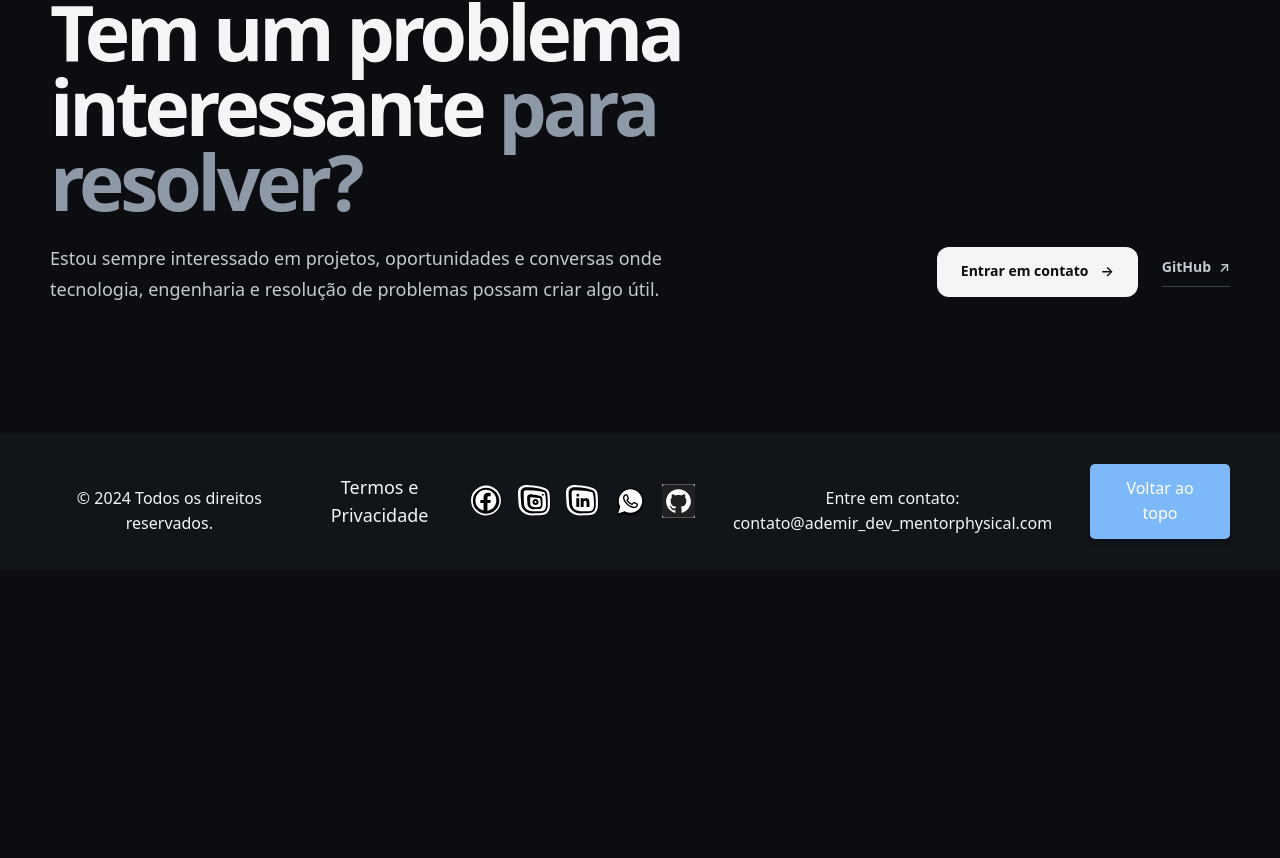
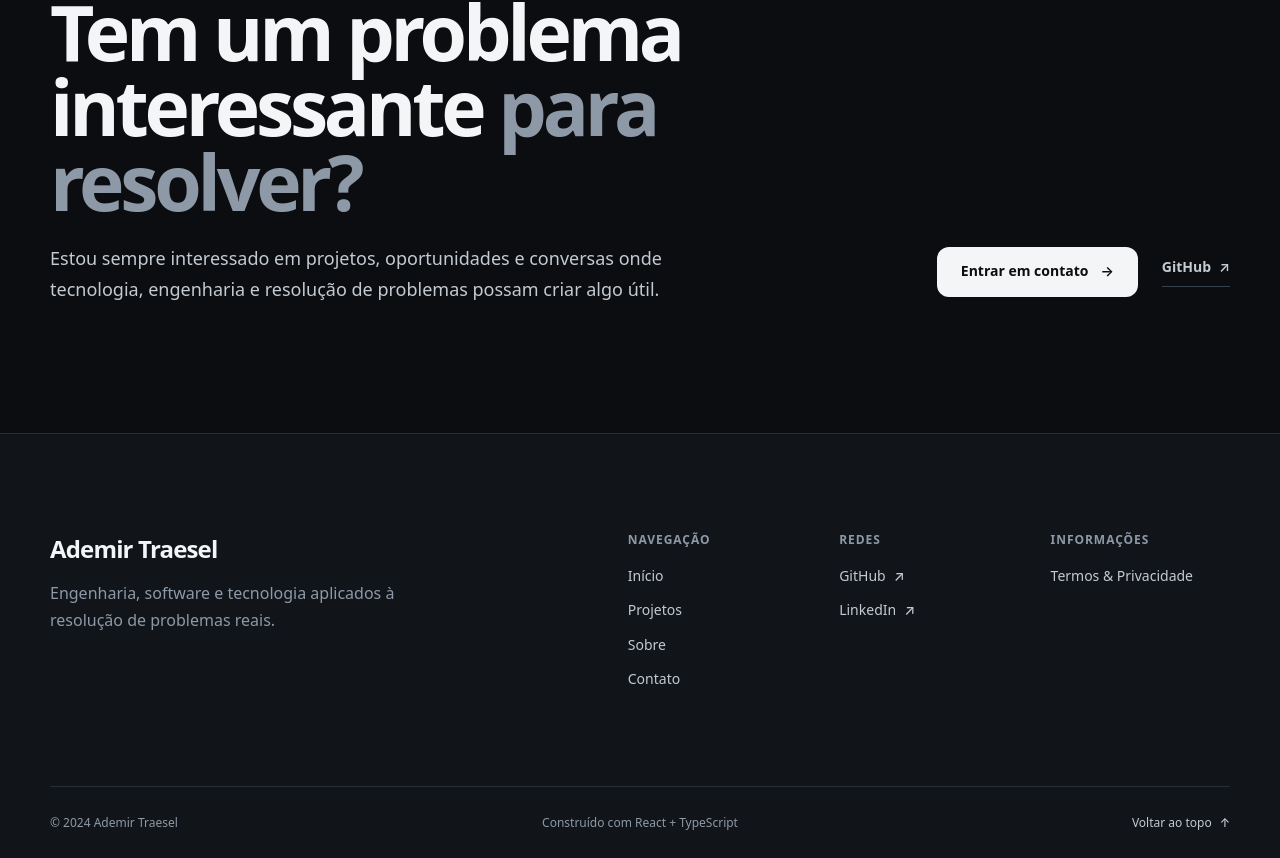
Before and after one commit to Ademir892/My-portifolio, a React (Vite) app: page / in a window 1280 px wide. Shown: the part 4171-5029 px from the top of the page. Before the commit the page ends 4741 px from the top, so only its background shows below. Built offline with nearby package versions, Linux system fonts and the light colour scheme.

Commit message:
feat: redesign portifolio footer

```diff
--- a/src/components/Footer/index.tsx
+++ b/src/components/Footer/index.tsx
@@ -1,84 +1,128 @@
-import { useState, useEffect } from "react";
-import iconFacebook from "./../../../assets/icons8-facebook-64.svg";
-import iconInstagram from "./../../../assets/icons8-instagram-64.svg";
-import iconLinkedin from "./../../../assets/icons8-linkedin-64.svg";
-import iconWhats from "./../../../assets/icons8-whatsapp (1).svg";
-import iconGitHub from "./../../../assets/icons8-github.svg";
+import { Link } from "react-router-dom";
+
 import "./styles.css";
-import { Link } from "react-router-dom";
-import { finalEmailDisplay, actualEmailForMailto }from "./../../utils/exportConst.ts";
+
+const navigationLinks = [
+  {
+    label: "Início",
+    path: "/",
+  },
+  {
+    label: "Projetos",
+    path: "/projects",
+  },
+  {
+    label: "Sobre",
+    path: "/about",
+  },
+  {
+    label: "Contato",
+    path: "/contact",
+  },
+];
+
+const socialLinks = [
+  {
+    label: "GitHub",
+    url: "https://github.com/Ademir892",
+  },
+  {
+    label: "LinkedIn",
+    url: "https://www.linkedin.com/in/ademir-marmitt-traesel-63bb20221/",
+  },
+];
 
 export default function Footer() {
-  const [showScrollButton, setShowScrollButton] = useState(false);
-
-  const year = new Date().getFullYear();
-
-
-
-  useEffect(() => {
-    const handleScroll = () => {
-      if (window.scrollY > 200) {
-        setShowScrollButton(true);
-      } else {
-        setShowScrollButton(false);
-      }
-    };
-
-    window.addEventListener("scroll", handleScroll);
-
-    return () => {
-      window.removeEventListener("scroll", handleScroll);
-    };
-  }, []);
+  const currentYear = new Date().getFullYear();
 
   return (
-    <footer>
-      <p className="footer-font-color">&copy; {year} Todos os direitos reservados.</p>
-      <nav className="nav-footer">
-        <div className="links-footer">
-          <Link to="/termos">Termos e Privacidade</Link>
+    <footer className="site-footer">
+      <div className="site-footer__container">
+        <div className="site-footer__top">
+          <div className="site-footer__brand">
+            <Link
+              to="/"
+              className="site-footer__name"
+              aria-label="Ir para a página inicial"
+            >
+              Ademir Traesel
+            </Link>
+
+            <p className="site-footer__description">
+              Engenharia, software e tecnologia aplicados à resolução de
+              problemas reais.
+            </p>
           </div>
+
+          <div className="site-footer__navigation">
+            <div className="site-footer__group">
+              <span className="site-footer__group-title">Navegação</span>
+
+              <nav
+                className="site-footer__links"
+                aria-label="Navegação do rodapé"
+              >
+                {navigationLinks.map((link) => (
+                  <Link
+                    key={link.path}
+                    to={link.path}
+                    className="site-footer__link"
+                  >
+                    {link.label}
+                  </Link>
+                ))}
               </nav>
-      <div className="mp-container socials-media">
-        <a href="https://www.facebook.com/ademir.traesel" target="_blank" rel="noopener noreferrer">
-          <img src={iconFacebook} alt="Facebook" />
-        </a>
+            </div>
+
+            <div className="site-footer__group">
+              <span className="site-footer__group-title">Redes</span>
+
+              <div className="site-footer__links">
+                {socialLinks.map((link) => (
                   <a
-          href="https://www.instagram.com/ademir_dev_mentorphysical?igsh=dTA2c2t4aHBqNHA3"
+                    key={link.url}
+                    href={link.url}
                     target="_blank"
                     rel="noopener noreferrer"
+                    className="site-footer__link"
                   >
-          <img src={iconInstagram} alt="Instagram" />
+                    {link.label}
+
+                    <span aria-hidden="true">↗</span>
                   </a>
+                ))}
+              </div>
+            </div>
+
+            <div className="site-footer__group">
+              <span className="site-footer__group-title">Informações</span>
+
+              <div className="site-footer__links">
+                <Link to="/termos" className="site-footer__link">
+                  Termos & Privacidade
+                </Link>
+              </div>
+            </div>
+          </div>
+        </div>
+
+        <div className="site-footer__bottom">
+          <span>© {currentYear} Ademir Traesel</span>
+
+          <span className="site-footer__signature">
+            Construído com React + TypeScript
+          </span>
+
           <a
-          href="https://www.linkedin.com/in/ademir-marmitt-traesel-63bb20221/"
-          target="_blank"
-          rel="noopener noreferrer"
+            href="#top"
+            className="site-footer__back-to-top"
+            aria-label="Voltar ao início da página"
           >
-          <img src={iconLinkedin} alt="LinkedIn" />
-        </a>
-        <a
-          href="https://wa.me/5551997923275?text=Olá! Gostaria de mais informações."
-          target="_blank"
-          rel="noopener noreferrer"
-        >
-          <img src={iconWhats} alt="WhatsApp" />
-        </a>
-        <a href="https://github.com/Ademir892" target="_blank" rel="noopener noreferrer">
-          <img src={iconGitHub} alt="GitHub" />
+            Voltar ao topo
+            <span aria-hidden="true">↑</span>
           </a>
         </div>
-      <p className="footer-font-color">
-        Entre em contato:{" "}
-        <a href={`mailto:${actualEmailForMailto}`}>{finalEmailDisplay}</a>
-      </p>
-
-      <button
-        className={showScrollButton ? "show" : ""}
-        onClick={() => window.scrollTo({ top: 0, behavior: "smooth" })}
-      >
-        Voltar ao topo
-      </button>
+      </div>
     </footer>
   );
 }
--- a/src/components/Footer/styles.css
+++ b/src/components/Footer/styles.css
@@ -1,151 +1,223 @@
+.site-footer {
+  border-top: 1px solid var(--color-border);
 
-footer {
-    background-color: var(--bg-color-footer, #2c3e50);
-    color: var(--font-color-primary, #ffffff);
-    height: auto;
-    display: flex;
-    flex-direction: column;
-    align-items: center;
-    justify-content: space-around;
-    padding: 20px 40px;
-    text-align: center;
+  background: var(--color-bg-elevated);
 }
 
-.nav-footer {
-    display: grid;
-    grid-template-columns: repeat(auto-fit, minmax(120px, 1fr));
-    gap: 10px;
-    text-align: center;
+.site-footer__container {
+  width: min(
+    calc(100% - (var(--container-padding) * 2)),
+    var(--container-width)
+  );
+
+  margin-inline: auto;
 }
 
-.links-footer {
-    display: flex;
-    flex-wrap: wrap;
-    justify-content: center;
-    margin: 10px 0;
+/* =========================
+   TOP
+   ========================= */
+
+.site-footer__top {
+  display: grid;
+  grid-template-columns:
+    minmax(280px, 0.8fr)
+    minmax(0, 1fr);
+
+  gap: var(--space-9);
+
+  padding-block: var(--space-9);
 }
 
-.links-footer a {
-    color: var(--font-color-primary, #ffffff);
-    text-decoration: none;
-    margin: 0 10px;
-    transition: color 0.3s ease;
+.site-footer__brand {
+  max-width: 430px;
 }
 
-.links-footer a:hover {
-    color: #4caf50;
+.site-footer__name {
+  display: inline-block;
+
+  color: var(--color-text);
+
+  font-size: var(--font-size-2xl);
+  font-weight: var(--font-weight-semibold);
+
+  letter-spacing: -0.035em;
+
+  transition: color var(--transition-fast);
 }
 
-.socials-media {
-    display: flex;
-    justify-content: center;
-    align-items: center;
-    gap: 15px;
+.site-footer__name:hover {
+  color: var(--color-accent);
 }
 
-.socials-media img {
-    width: 32px;
-    height: 32px;
-    transition: transform 0.2s ease;
+.site-footer__description {
+  max-width: 420px;
+
+  margin-top: var(--space-3);
+
+  color: var(--color-text-muted);
+
+  line-height: 1.7;
 }
 
-.socials-media img:hover {
-    transform: scale(1.2);
+/* =========================
+   NAVIGATION
+   ========================= */
+
+.site-footer__navigation {
+  display: grid;
+  grid-template-columns: repeat(3, 1fr);
+
+  gap: var(--space-6);
 }
 
-.footer-font-color {
-    color: var(--font-color-primary, #ffffff);
-    margin-top: 20px;
-    text-align: center;
+.site-footer__group {
+  min-width: 0;
 }
 
-button {
-    padding: 10px 20px;
-    font-size: 16px;
-    color: white;
-    background-color: var(--color-btn-footer);
-    border: none;
-    border-radius: 5px;
-    box-shadow: 0px 4px 6px rgba(0, 0, 0, 0.2);
-    cursor: pointer;
-    transition: box-shadow 0.3s ease, transform 0.3s ease;
+.site-footer__group-title {
+  display: block;
+
+  margin-bottom: var(--space-4);
+
+  color: var(--color-text-muted);
+
+  font-size: var(--font-size-xs);
+  font-weight: var(--font-weight-semibold);
+
+  letter-spacing: 0.08em;
+  text-transform: uppercase;
 }
 
-button:hover {
-    box-shadow: 0px 6px 10px rgba(0, 0, 0, 0.3);
-    transform: translateY(-2px);
+.site-footer__links {
+  display: flex;
+  flex-direction: column;
+
+  gap: var(--space-3);
 }
 
+.site-footer__link {
+  width: fit-content;
 
-@media (max-width: 480px) {
-    footer {
-        padding: 15px 20px;
-    }
+  display: inline-flex;
+  align-items: center;
 
-    .nav-footer {
-        grid-template-columns: 1fr;
-        gap: 5px;
-    }
+  gap: var(--space-2);
 
-    .links-footer {
-        flex-direction: column;
-        align-items: center;
-    }
+  color: var(--color-text-secondary);
 
-    .links-footer a {
-        margin: 5px 0;
-        font-size: 14px;
-    }
+  font-size: var(--font-size-sm);
+  font-weight: var(--font-weight-medium);
 
-    .socials-media {
-        gap: 10px;
-    }
-
-    .socials-media img {
-        width: 28px;
-        height: 28px;
-    }
-
-    .footer-font-color {
-        font-size: 14px;
-        margin-top: 15px;
-    }
-
-    button {
-        font-size: 14px;
-        padding: 8px 16px;
-    }
+  transition:
+    color var(--transition-fast),
+    transform var(--transition-fast);
 }
 
+.site-footer__link:hover {
+  color: var(--color-accent);
 
-@media (min-width: 768px) {
-    footer {
-        flex-direction: row;
-        justify-content: space-between;
-        align-items: center;
-        padding: 30px 50px;
-    }
+  transform: translateX(3px);
+}
 
-    .nav-footer {
-        grid-template-columns: repeat(auto-fit, minmax(150px, 1fr));
-    }
+/* =========================
+   BOTTOM
+   ========================= */
 
-    .links-footer a {
-        margin: 0 15px;
-        font-size: 18px;
-    }
+.site-footer__bottom {
+  min-height: 72px;
 
-    .socials-media img {
-        width: 40px;
-        height: 40px;
-    }
+  display: grid;
+  grid-template-columns:
+    1fr
+    auto
+    1fr;
 
-    .footer-font-color {
-        font-size: 16px;
-    }
+  align-items: center;
 
-    button {
-        font-size: 16px;
-        padding: 12px 24px;
-    }
+  gap: var(--space-5);
+
+  border-top: 1px solid var(--color-border);
+
+  color: var(--color-text-muted);
+
+  font-size: var(--font-size-xs);
 }
+
+.site-footer__signature {
+  text-align: center;
+}
+
+.site-footer__back-to-top {
+  justify-self: end;
+
+  display: inline-flex;
+  align-items: center;
+
+  gap: var(--space-2);
+
+  color: var(--color-text-secondary);
+
+  font-weight: var(--font-weight-medium);
+
+  transition: color var(--transition-fast);
+}
+
+.site-footer__back-to-top:hover {
+  color: var(--color-accent);
+}
+
+/* =========================
+   RESPONSIVE
+   ========================= */
+
+@media screen and (max-width: 850px) {
+  .site-footer__top {
+    grid-template-columns: 1fr;
+
+    gap: var(--space-7);
+
+    padding-block: var(--space-8);
+  }
+
+  .site-footer__navigation {
+    max-width: 650px;
+  }
+
+  .site-footer__bottom {
+    grid-template-columns: 1fr auto;
+  }
+
+  .site-footer__signature {
+    display: none;
+  }
+}
+
+@media screen and (max-width: 600px) {
+  .site-footer__top {
+    padding-block: var(--space-7);
+  }
+
+  .site-footer__navigation {
+    grid-template-columns: 1fr;
+
+    gap: var(--space-6);
+
+    padding-top: var(--space-6);
+
+    border-top: 1px solid var(--color-border);
+  }
+
+  .site-footer__bottom {
+    min-height: auto;
+
+    grid-template-columns: 1fr;
+
+    gap: var(--space-3);
+
+    padding-block: var(--space-5);
+  }
+
+  .site-footer__back-to-top {
+    justify-self: start;
+  }
+}
```
Lines whose indentation alone changed are shown as unchanged.
